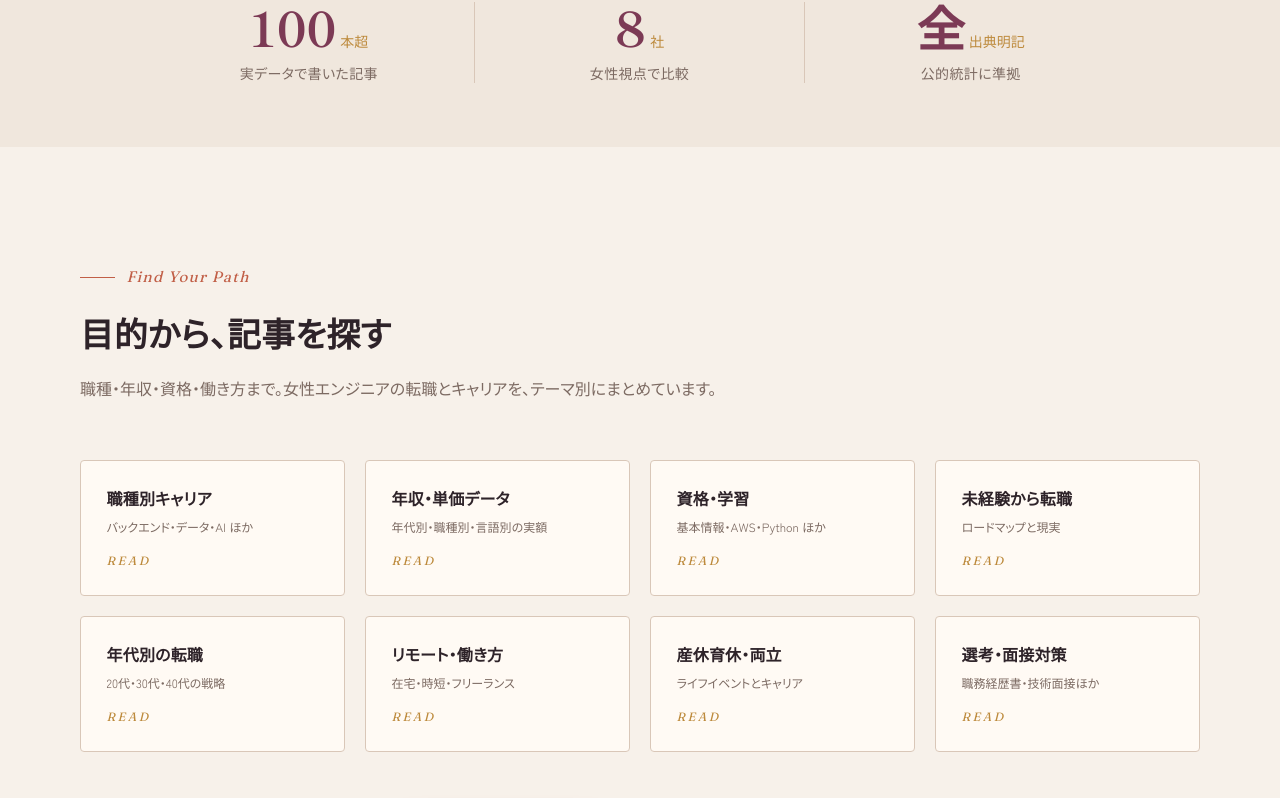
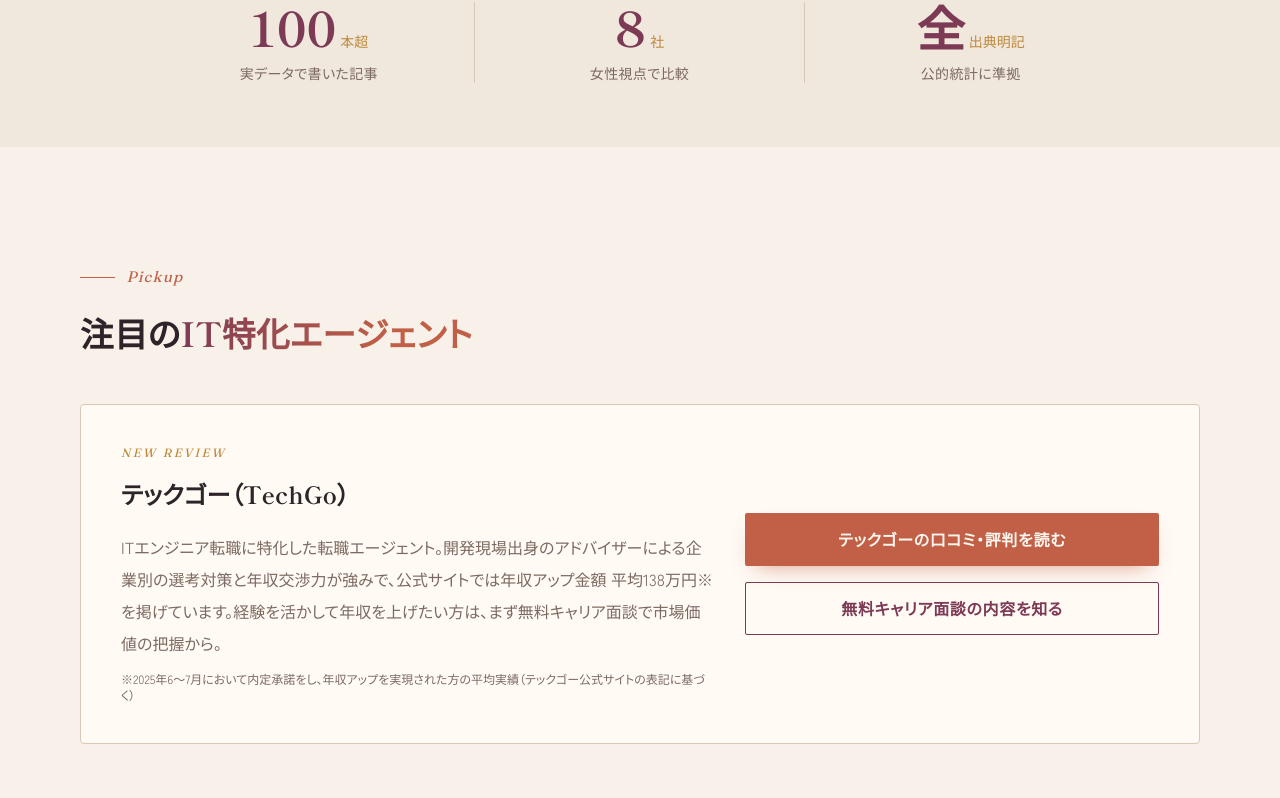
Before and after one commit to webmaster0818/women-engineer-navi, a Next.js app: page / in a window 1280 px wide. Shown: the part 1332-2130 px from the top of the page. Built offline with nearby package versions, Linux system fonts and the light colour scheme.

Commit message:
TOPページにテックゴーPickupセクション新設(/reviews/techgo/・/articles/techgo-career-mendan/への導線)+sitemap lastmod

```diff
--- a/app/page.tsx
+++ b/app/page.tsx
@@ -197,6 +197,49 @@
         </div>
       </section>
 
+      {/* Pickup agent */}
+      <section className="py-20 md:py-28">
+        <div className="max-w-6xl mx-auto px-4">
+          <div className="max-w-2xl">
+            <p className="eyebrow">Pickup</p>
+            <h2 className="mt-5 text-2xl md:text-[2.1rem] text-text leading-snug">
+              注目の<span className="text-gradient">IT特化エージェント</span>
+            </h2>
+          </div>
+          <div className="mt-12 grid md:grid-cols-12 gap-8 items-center border border-border rounded-sm bg-[#fffaf4] p-8 md:p-10">
+            <div className="md:col-span-7">
+              <p
+                className="text-xs tracking-[0.2em] text-secondary uppercase"
+                style={{ fontFamily: "var(--font-fraunces), serif", fontStyle: "italic" }}
+              >
+                New Review
+              </p>
+              <h3
+                className="mt-4 text-xl md:text-2xl text-text"
+                style={{ fontFamily: "var(--font-shippori), serif" }}
+              >
+                テックゴー（TechGo）
+              </h3>
+              <p className="mt-5 text-sm md:text-base text-text-light leading-[2]">
+                ITエンジニア転職に特化した転職エージェント。開発現場出身のアドバイザーによる企業別の選考対策と年収交渉力が強みで、公式サイトでは年収アップ金額
+                平均138万円※を掲げています。経験を活かして年収を上げたい方は、まず無料キャリア面談で市場価値の把握から。
+              </p>
+              <p className="mt-3 text-xs text-text-light">
+                ※2025年6〜7月において内定承諾をし、年収アップを実現された方の平均実績（テックゴー公式サイトの表記に基づく）
+              </p>
+            </div>
+            <div className="md:col-span-5 flex flex-col gap-4">
+              <Link href="/reviews/techgo/" className="btn-cta text-base text-center">
+                テックゴーの口コミ・評判を読む
+              </Link>
+              <Link href="/articles/techgo-career-mendan/" className="btn-outline text-base text-center">
+                無料キャリア面談の内容を知る
+              </Link>
+            </div>
+          </div>
+        </div>
+      </section>
+
       {/* Browse by theme */}
       <section className="py-20 md:py-28">
         <div className="max-w-6xl mx-auto px-4">
```
Also changed, not shown: 2 other files (tests, documents, lock files or other folders).
